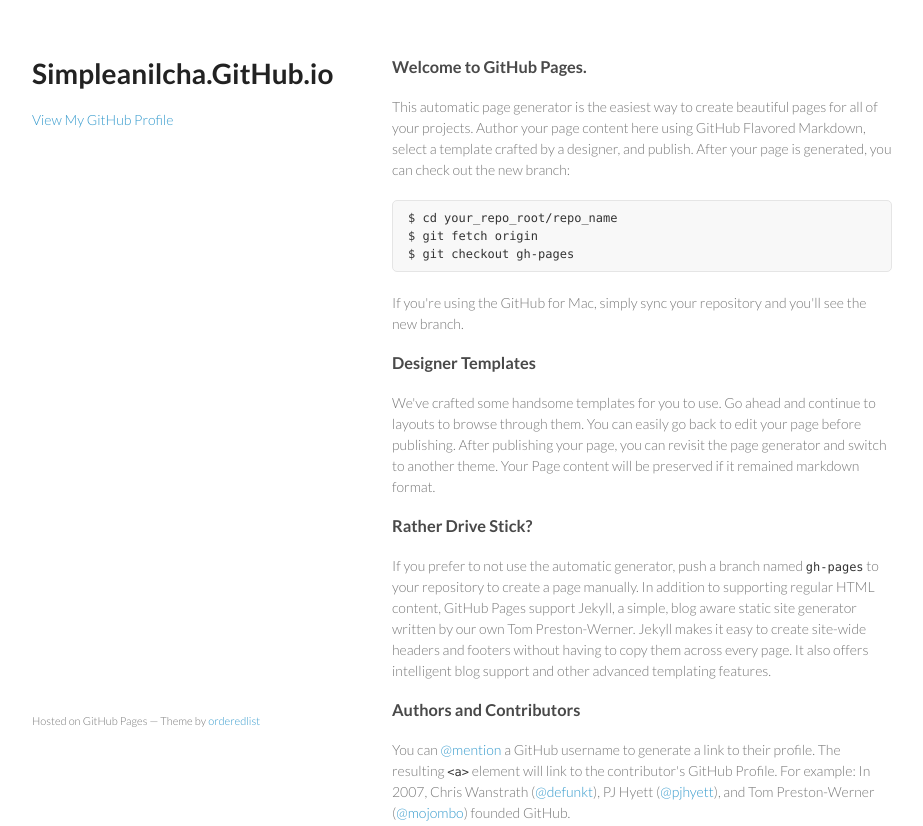
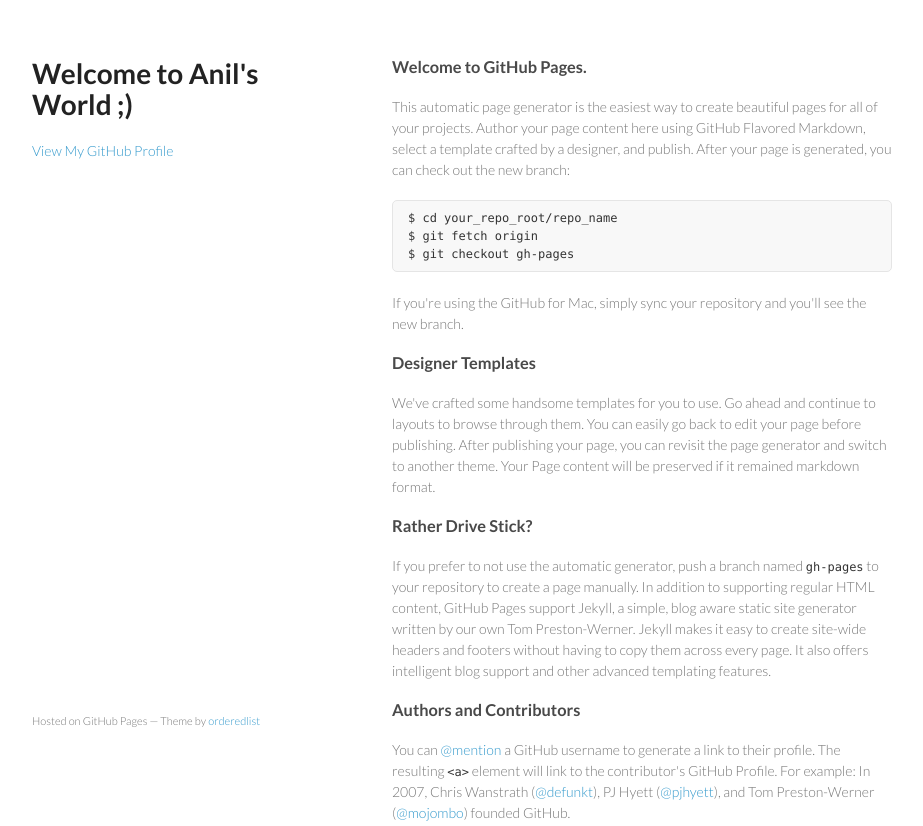
Before and after one commit to simpleanilcha/simpleanilcha.github.io, a plain HTML site: page index.html in a window 1280 px wide. Shown: the top 826 px of the page, without its empty margins (178-1101 px from the left). Drawn offline with Linux system fonts and the light colour scheme.

Commit message:
chnged title and added cool heading

```diff
--- a/index.html
+++ b/index.html
@@ -3,7 +3,7 @@
   <head>
     <meta charset="utf-8">
     <meta http-equiv="X-UA-Compatible" content="chrome=1">
-    <title>Simpleanilcha.GitHub.io by simpleanilcha</title>
+    <title>Anil Maharjan | UI/UX Designer | Simpleanilcha.GitHub.io by simpleanilcha</title>
 
     <link rel="stylesheet" href="stylesheets/styles.css">
     <link rel="stylesheet" href="stylesheets/pygment_trac.css">
@@ -15,7 +15,7 @@
   <body>
     <div class="wrapper">
       <header>
-        <h1>Simpleanilcha.GitHub.io</h1>
+        <h1>Welcome to Anil's World ;)</h1>
         <p></p>
 
 
```
